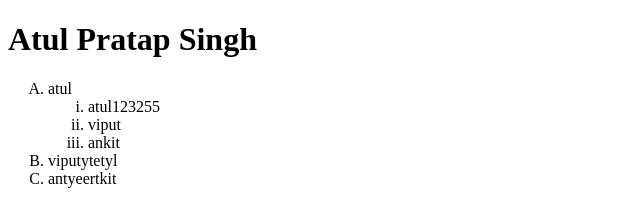
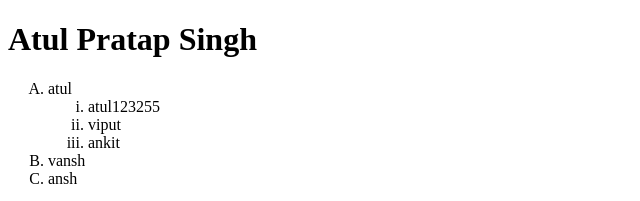
Before and after one commit to Atul-Pratap-Singh82/Html, a plain HTML site: page 3_project.html in a window 1280 px wide. Shown: the top 201 px of the page, 0-640 px from the left. Drawn offline with Linux system fonts and the light colour scheme.

Commit message:
for testing

```diff
--- a/3_project.html
+++ b/3_project.html
@@ -19,8 +19,8 @@
             <li>viput</li>
             <li>ankit</li>
         </ol>
-        <li>viputytetyl</li>
-        <li>antyeertkit</li>
+        <li>vansh</li>
+        <li>ansh</li>
     </ol>
     <ul type="square">
 
```
